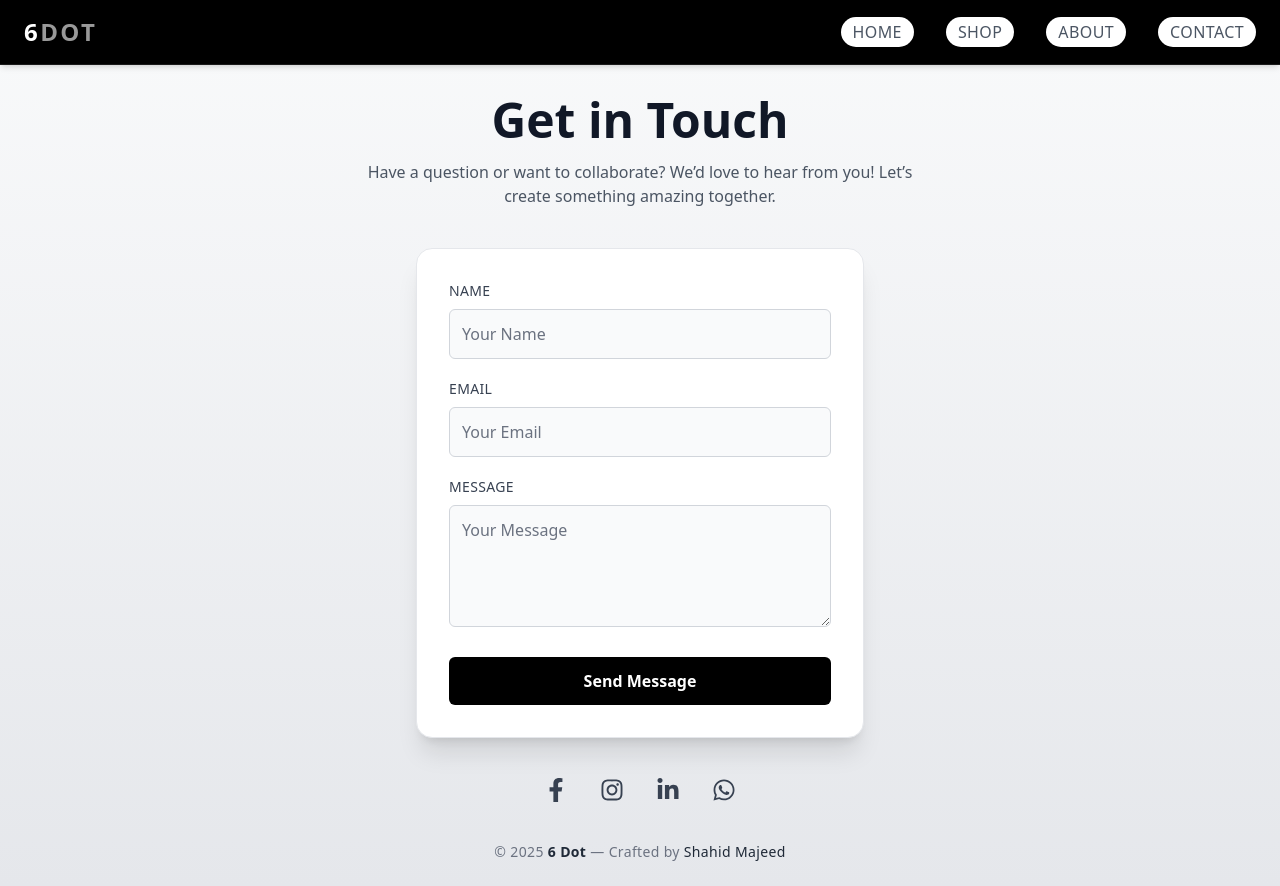
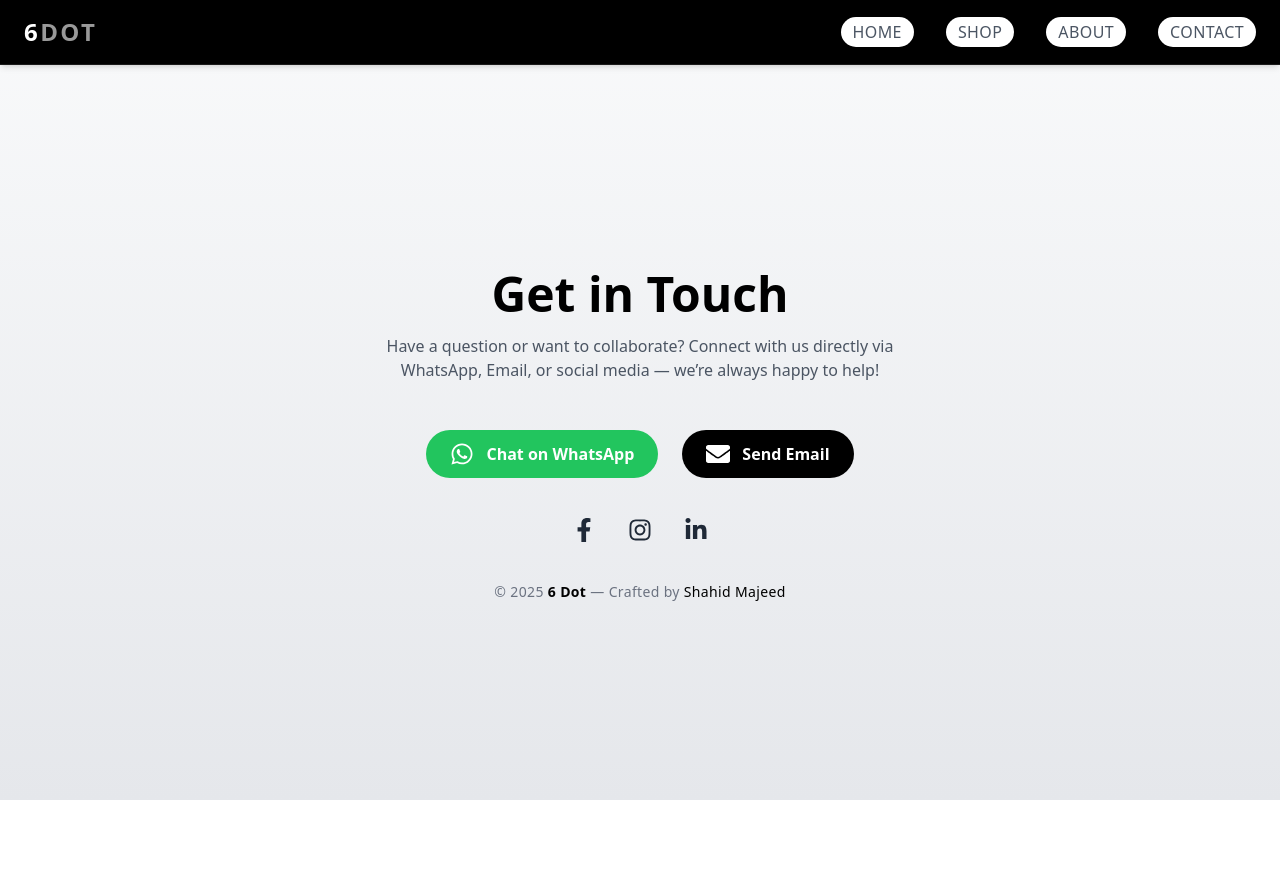
Before and after one commit to eman-projectspace/sixdot, a React (Create React App) app: page /contact in a window 1280 px wide. After the commit the page ends 800 px from the top, so only its background shows below. Built offline with nearby package versions, Linux system fonts and the light colour scheme.

Commit message:
Added Search in categories pages

```diff
--- a/src/category/Babyshoe.js
+++ b/src/category/Babyshoe.js
@@ -1,11 +1,19 @@
+import { useState } from "react";
 import { motion } from "framer-motion";
+import SearchBar from "../components/SearchBar";
 
 const babyShoes = [
-  { id: 1, name: "Baby Sneaker Tiny Steps", price: "$50", image: "/baby-shoe.jpg" },
-  { id: 2, name: "Soft Baby Moccasin", price: "$60", image: "/baby-shoe2.jpg" },
+  { id: 1, name: "Baby Sneaker Tiny Steps", price: "$50", image: "/baby show.jpg" },
+  { id: 2, name: "Soft Baby Moccasin", price: "$60", image: "/pink-shop.jpg" },
 ];
 
 export default function Baby() {
+  const [searchTerm, setSearchTerm] = useState("");
+
+  const filteredProducts = babyShoes.filter((p) =>
+    p.name.toLowerCase().includes(searchTerm.toLowerCase())
+  );
+
   return (
     <div className="min-h-screen bg-gradient-to-b from-gray-50 to-gray-200 text-gray-900 pt-28 pb-16">
       <div className="container mx-auto px-6">
@@ -18,8 +26,27 @@ export default function Baby() {
           Baby Collection
         </motion.h1>
 
-        <div className="grid grid-cols-1 sm:grid-cols-2 md:grid-cols-3 gap-10">
-          {babyShoes.map((product, index) => (
+        {/* Search Bar */}
+        <SearchBar searchTerm={searchTerm} setSearchTerm={setSearchTerm} />
+
+        {/* Category Links */}
+        <div className="flex justify-center gap-4 mb-8">
+          <a href="/menshoe" className="px-4 py-2 bg-black text-white rounded-full hover:bg-gray-800 transition">
+            Men
+          </a>
+          <a href="/womenshoe" className="px-4 py-2 bg-black text-white rounded-full hover:bg-gray-800 transition">
+            Women
+          </a>
+          <a href="/babyshoe" className="px-4 py-2 bg-black text-white rounded-full hover:bg-gray-800 transition">
+            Baby
+          </a>
+        </div>
+
+
+        {/* Product Grid */}
+        <div className="grid grid-cols-1 sm:grid-cols-2 md:grid-cols-3 gap-10 mt-6">
+          {filteredProducts.length > 0 ? (
+            filteredProducts.map((product, index) => (
               <motion.div
                 key={product.id}
                 className="bg-white rounded-xl overflow-hidden shadow-lg hover:shadow-2xl transition-shadow duration-300"
@@ -38,7 +65,12 @@ export default function Baby() {
                   <p className="text-gray-600 font-medium">{product.price}</p>
                 </div>
               </motion.div>
-          ))}
+            ))
+          ) : (
+            <p className="text-center text-gray-500 col-span-full">
+              No products found.
+            </p>
+          )}
         </div>
       </div>
     </div>
--- a/src/category/WomenShoe.js
+++ b/src/category/WomenShoe.js
@@ -1,4 +1,6 @@
+import { useState } from "react";
 import { motion } from "framer-motion";
+import SearchBar from "../components/SearchBar";
 
 const womenShoes = [
   { id: 1, name: "Women's Classic Heel", price: "$130", image: "/heels.jpg" },
@@ -6,6 +8,13 @@ const womenShoes = [
 ];
 
 export default function Women() {
+  const [searchTerm, setSearchTerm] = useState("");
+
+  // Filter products by search term
+  const filteredProducts = womenShoes.filter((p) =>
+    p.name.toLowerCase().includes(searchTerm.toLowerCase())
+  );
+
   return (
     <div className="min-h-screen bg-gradient-to-b from-gray-50 to-gray-200 text-gray-900 pt-28 pb-16">
       <div className="container mx-auto px-6">
@@ -18,8 +27,27 @@ export default function Women() {
           Women’s Collection
         </motion.h1>
 
-        <div className="grid grid-cols-1 sm:grid-cols-2 md:grid-cols-3 gap-10">
-          {womenShoes.map((product, index) => (
+        {/* Search Bar */}
+        <SearchBar searchTerm={searchTerm} setSearchTerm={setSearchTerm} />
+
+        {/* Category Links */}
+        <div className="flex justify-center gap-4 mb-8">
+          <a href="/menshoe" className="px-4 py-2 bg-black text-white rounded-full hover:bg-gray-800 transition">
+            Men
+          </a>
+          <a href="/womenshoe" className="px-4 py-2 bg-black text-white rounded-full hover:bg-gray-800 transition">
+            Women
+          </a>
+          <a href="/babyshoe" className="px-4 py-2 bg-black text-white rounded-full hover:bg-gray-800 transition">
+            Baby
+          </a>
+        </div>
+
+
+        {/* Product Grid */}
+        <div className="grid grid-cols-1 sm:grid-cols-2 md:grid-cols-3 gap-10 mt-6">
+          {filteredProducts.length > 0 ? (
+            filteredProducts.map((product, index) => (
               <motion.div
                 key={product.id}
                 className="bg-white rounded-xl overflow-hidden shadow-lg hover:shadow-2xl transition-shadow duration-300"
@@ -38,7 +66,12 @@ export default function Women() {
                   <p className="text-gray-600 font-medium">{product.price}</p>
                 </div>
               </motion.div>
-          ))}
+            ))
+          ) : (
+            <p className="text-center text-gray-500 col-span-full">
+              No products found.
+            </p>
+          )}
         </div>
       </div>
     </div>
--- /dev/null
+++ b/src/components/SearchBar.js
@@ -0,0 +1,14 @@
+// src/components/SearchBar.jsx
+export default function SearchBar({ searchTerm, setSearchTerm }) {
+  return (
+    <div className="flex justify-center mb-6">
+      <input
+        type="text"
+        placeholder="Search by name or category..."
+        value={searchTerm}
+        onChange={(e) => setSearchTerm(e.target.value)}
+        className="w-full max-w-md px-5 py-3 rounded-full border border-gray-300 bg-white shadow-sm focus:outline-none focus:ring-2 focus:ring-black text-gray-700 placeholder-gray-500 transition-all"
+      />
+    </div>
+  );
+}
--- a/src/pages/Contact.js
+++ b/src/pages/Contact.js
@@ -1,13 +1,13 @@
 import { motion } from "framer-motion";
-import { FaFacebookF, FaInstagram, FaLinkedinIn, FaWhatsapp } from "react-icons/fa";
+import { FaFacebookF, FaInstagram, FaLinkedinIn, FaWhatsapp, FaEnvelope } from "react-icons/fa";
 
 export default function Contact() {
   return (
-    <div className="min-h-screen bg-gradient-to-b from-gray-50 to-gray-200 text-gray-900 flex flex-col items-center justify-center pt-24 px-6">
+    <div className="min-h-screen bg-gradient-to-b from-gray-50 to-gray-200 flex flex-col items-center justify-center pt-24 px-6">
 
       {/* Heading */}
       <motion.h2
-        className="text-4xl md:text-5xl font-extrabold mb-4 text-center"
+        className="text-4xl md:text-5xl font-extrabold mb-4 text-center text-black"
         initial={{ opacity: 0, y: -20 }}
         animate={{ opacity: 1, y: 0 }}
         transition={{ duration: 0.6 }}
@@ -17,62 +17,40 @@ export default function Contact() {
 
       {/* Subtext */}
       <motion.p
-        className="text-gray-600 mb-10 text-center max-w-xl"
+        className="text-gray-600 mb-12 text-center max-w-xl"
         initial={{ opacity: 0 }}
         animate={{ opacity: 1 }}
         transition={{ duration: 0.8, delay: 0.2 }}
       >
-        Have a question or want to collaborate? We’d love to hear from you!
-        Let’s create something amazing together.
+        Have a question or want to collaborate? Connect with us directly via WhatsApp, Email, or social media — we’re always happy to help!
       </motion.p>
 
-      {/* Contact Form */}
-      <motion.form
-        className="w-full max-w-md bg-white p-8 rounded-2xl shadow-xl border border-gray-200"
-        initial={{ opacity: 0, y: 20 }}
-        animate={{ opacity: 1, y: 0 }}
+      {/* Contact Buttons */}
+      <motion.div
+        className="flex flex-col sm:flex-row gap-6 mb-10"
+        initial={{ opacity: 0 }}
+        animate={{ opacity: 1 }}
         transition={{ duration: 0.8, delay: 0.4 }}
       >
-        <div className="mb-5">
-          <label className="block text-gray-700 mb-2 text-sm uppercase tracking-wide">Name</label>
-          <input
-            type="text"
-            placeholder="Your Name"
-            className="w-full p-3 rounded-md bg-gray-50 border border-gray-300 text-gray-800 placeholder-gray-500 focus:outline-none focus:border-black transition-all"
-          />
-        </div>
-
-        <div className="mb-5">
-          <label className="block text-gray-700 mb-2 text-sm uppercase tracking-wide">Email</label>
-          <input
-            type="email"
-            placeholder="Your Email"
-            className="w-full p-3 rounded-md bg-gray-50 border border-gray-300 text-gray-800 placeholder-gray-500 focus:outline-none focus:border-black transition-all"
-          />
-        </div>
-
-        <div className="mb-6">
-          <label className="block text-gray-700 mb-2 text-sm uppercase tracking-wide">Message</label>
-          <textarea
-            placeholder="Your Message"
-            rows="4"
-            className="w-full p-3 rounded-md bg-gray-50 border border-gray-300 text-gray-800 placeholder-gray-500 focus:outline-none focus:border-black transition-all"
-          ></textarea>
-        </div>
-
-        <motion.button
-          type="submit"
-          whileHover={{ scale: 1.05 }}
-          whileTap={{ scale: 0.95 }}
-          className="w-full bg-black text-white font-semibold py-3 rounded-md hover:bg-gray-800 transition-all duration-300"
+        <a
+          href="https://wa.me/923001234567"
+          target="_blank"
+          rel="noopener noreferrer"
+          className="flex items-center gap-3 bg-green-500 hover:bg-green-600 text-white font-semibold px-6 py-3 rounded-full transition-all"
         >
-          Send Message
-        </motion.button>
-      </motion.form>
+          <FaWhatsapp size={24} /> Chat on WhatsApp
+        </a>
+        <a
+          href="mailto:shahid@6dot.com"
+          className="flex items-center gap-3 bg-black hover:bg-gray-800 text-white font-semibold px-6 py-3 rounded-full transition-all"
+        >
+          <FaEnvelope size={24} /> Send Email
+        </a>
+      </motion.div>
 
       {/* Social Links */}
       <motion.div
-        className="flex space-x-8 mt-10 text-gray-700"
+        className="flex space-x-8 text-gray-800"
         initial={{ opacity: 0 }}
         animate={{ opacity: 1 }}
         transition={{ duration: 1, delay: 0.6 }}
@@ -86,14 +64,11 @@ export default function Contact() {
         <a href="https://linkedin.com" target="_blank" rel="noopener noreferrer" className="hover:text-black transition-all">
           <FaLinkedinIn size={24} />
         </a>
-        <a href="https://wa.me/923001234567" target="_blank" rel="noopener noreferrer" className="hover:text-black transition-all">
-          <FaWhatsapp size={24} />
-        </a>
       </motion.div>
 
       {/* Footer Note */}
-      <p className="text-gray-500 text-sm mt-10 pb-6 tracking-wide">
-        © {new Date().getFullYear()} <span className="font-semibold text-gray-800">6 Dot</span> — Crafted by <span className="text-gray-800">Shahid Majeed</span>
+      <p className="text-gray-500 text-sm mt-10 pb-6 tracking-wide text-center">
+        © {new Date().getFullYear()} <span className="font-semibold text-black">6 Dot</span> — Crafted by <span className="text-black">Shahid Majeed</span>
       </p>
     </div>
   );
```
Also changed, not shown: src/category/Menshoe.js (+29 -4 lines), src/pages/Shop.js (+16 -27 lines). Lines whose indentation alone changed are shown as unchanged.
